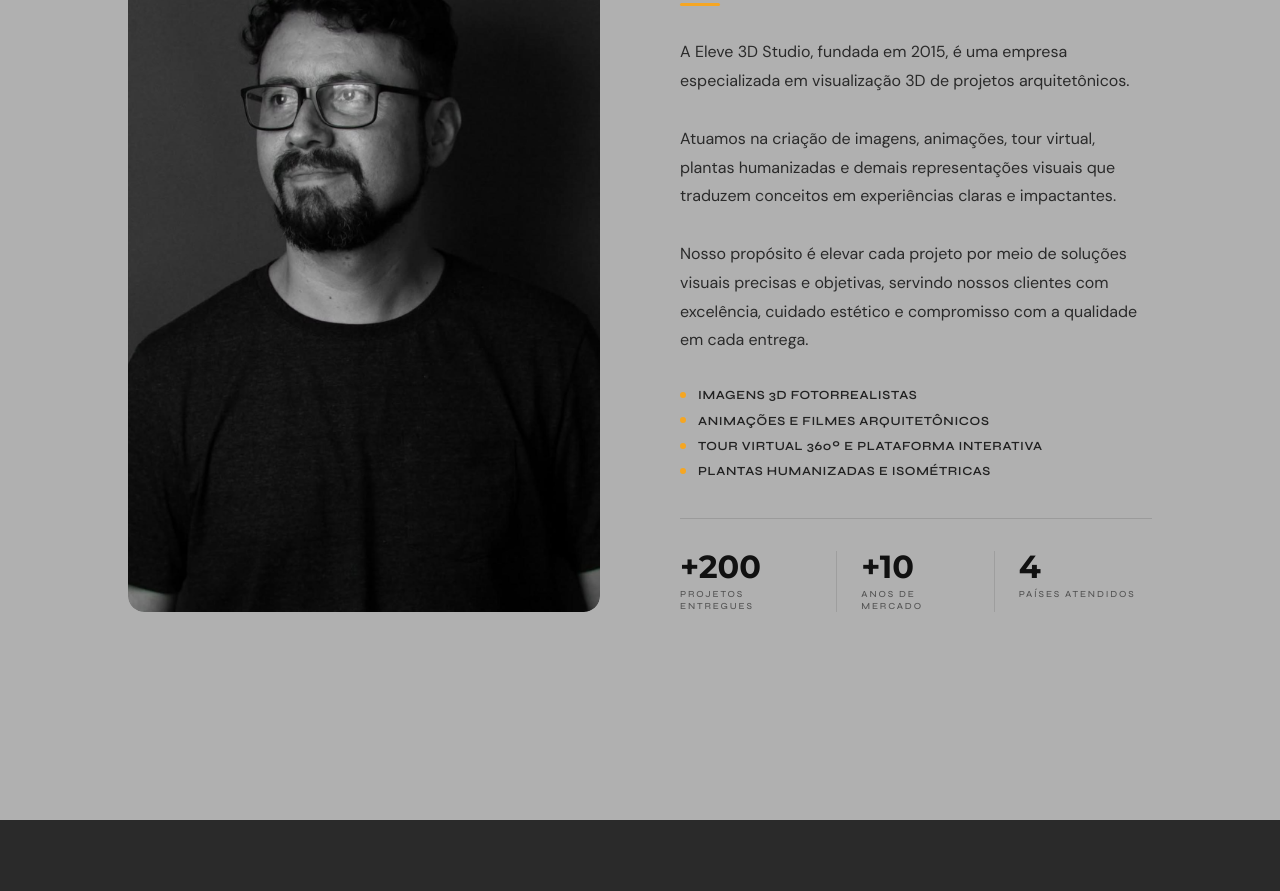
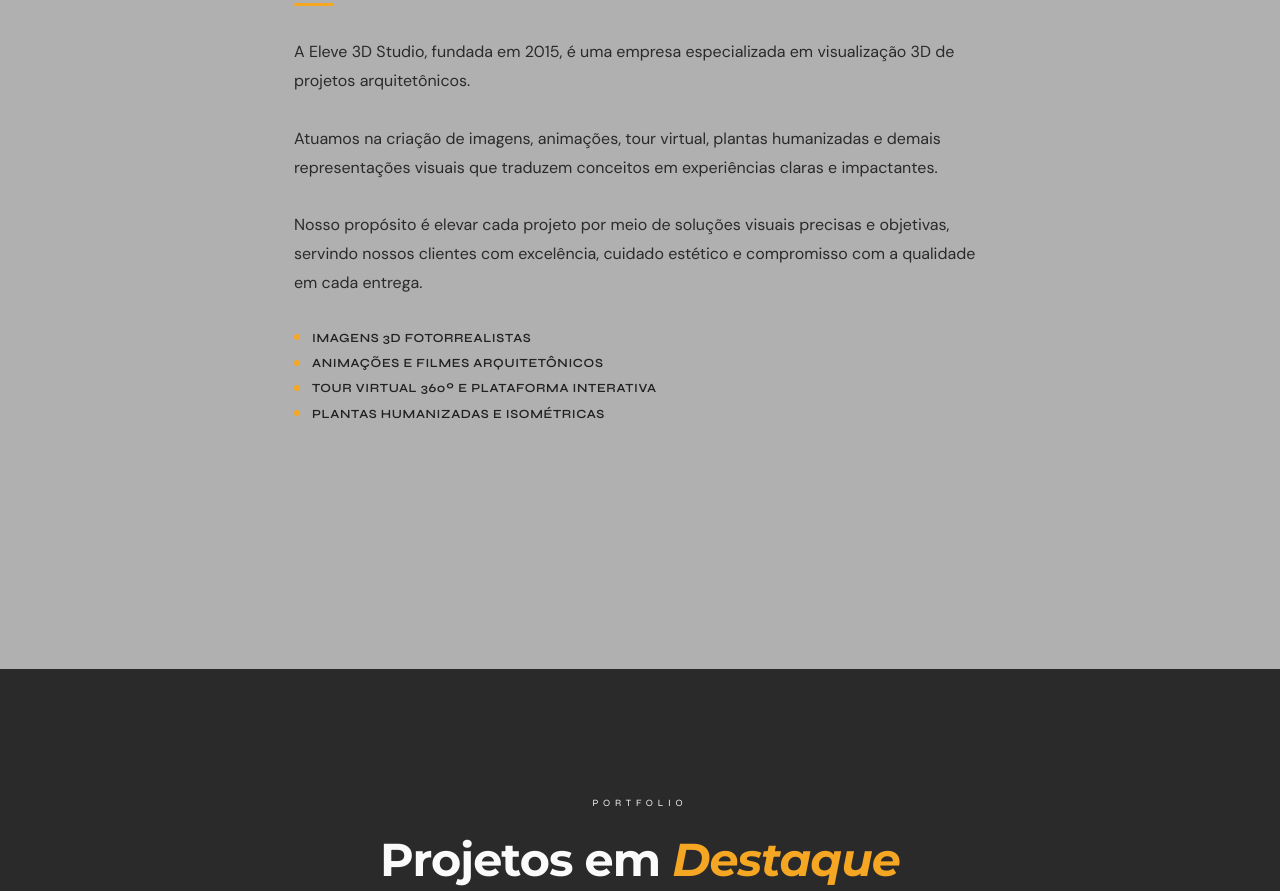
Before and after one commit to jusceliodiaz/eleve3d, a plain HTML site: page index.html in a window 1280 px wide. Shown: the part 1107-1998 px from the top of the page. Drawn offline with Linux system fonts and the light colour scheme.

Commit message:
alteracao

```diff
--- a/index.html
+++ b/index.html
@@ -1631,31 +1631,31 @@
         id="about"
         style="background: #b0b0b0; border-top: 1px solid var(--border)"
       >
-        <div class="ab2-wrap">
-          <!-- Coluna foto -->
+        <div class="ab2-wrap" style="grid-template-columns: 1fr; max-width: 820px;">
+          <!-- Coluna foto (oculto temporariamente)
           <div class="ab2-img rev">
             <img
               src="Images/bruno.jpg"
               alt="Equipe do Eleve 3D Studio trabalhando em projeto de visualização arquitetônica"
             />
           </div>
+          -->
           <!-- Coluna conteúdo -->
           <div class="ab2-content">
             <div class="rev">
               <span class="ab2-eyebrow"></span>
-              <h2 class="ab2-title">
-                <strong>Sobre</strong> nós
-              </h2>
+              <h2 class="ab2-title"><strong>Sobre</strong> nós</h2>
             </div>
             <div class="ab2-divider rev d1"></div>
             <p class="ab2-lead rev d2">
-              A Eleve 3D Studio, fundada em 2015, é uma empresa especializada em visualização 3D de projetos arquitetônicos.<br><br>
-              Atuamos na criação de imagens, animações, tour virtual, plantas humanizadas
-              e demais representações visuais que traduzem conceitos em experiências
-              claras e impactantes.<br><br>
-              Nosso propósito é elevar cada projeto por meio de soluções visuais precisas e objetivas,
-              servindo nossos clientes com excelência, cuidado estético e compromisso com a
-              qualidade em cada entrega.
+              A Eleve 3D Studio, fundada em 2015, é uma empresa especializada em
+              visualização 3D de projetos arquitetônicos.<br /><br />
+              Atuamos na criação de imagens, animações, tour virtual, plantas
+              humanizadas e demais representações visuais que traduzem conceitos
+              em experiências claras e impactantes.<br /><br />
+              Nosso propósito é elevar cada projeto por meio de soluções visuais
+              precisas e objetivas, servindo nossos clientes com excelência,
+              cuidado estético e compromisso com a qualidade em cada entrega.
             </p>
             <ul class="ab2-list rev d3">
               <li><span class="ab2-dot"></span>Imagens 3D fotorrealistas</li>
@@ -1670,6 +1670,7 @@
                 <span class="ab2-dot"></span>Plantas humanizadas e isométricas
               </li>
             </ul>
+            <!-- STATS SOBRE (oculto temporariamente)
             <div class="ab2-stats rev d4">
               <div class="ab2-stat">
                 <span class="ab2-stat-n">+200</span>
@@ -1680,10 +1681,11 @@
                 <span class="ab2-stat-l">Anos de mercado</span>
               </div>
               <div class="ab2-stat">
-                <span class="ab2-stat-n">4</span>
+                <span class="ab2-stat-n">1</span>
                 <span class="ab2-stat-l">Países atendidos</span>
               </div>
             </div>
+            -->
           </div>
         </div>
       </section>
@@ -2100,7 +2102,10 @@
               </div>
               <h3 class="sc-name">Filmes</h3>
               <p class="sc-desc">
-                As animações 3D são produções audiovisuais que apresentam o empreendimento de forma dinâmica e envolvente. Com base em um roteiro estruturado, a narrativa é construída permitindo uma compreensão mais completa.
+                As animações 3D são produções audiovisuais que apresentam o
+                empreendimento de forma dinâmica e envolvente. Com base em um
+                roteiro estruturado, a narrativa é construída permitindo uma
+                compreensão mais completa.
               </p>
               <span class="sc-btn">Confira →</span>
             </div>
@@ -2182,7 +2187,9 @@
               </div>
               <h3 class="sc-name">Plantas Humanizadas</h3>
               <p class="sc-desc">
-                Plantas baixas apresentadas com mobiliário, pessoas e vegetação, transmitindo escala e atmosfera ao projeto. Uma forma clara e atrativa de comunicar o espaço ao cliente final.
+                Plantas baixas apresentadas com mobiliário, pessoas e vegetação,
+                transmitindo escala e atmosfera ao projeto. Uma forma clara e
+                atrativa de comunicar o espaço ao cliente final.
               </p>
               <span class="sc-btn">Confira →</span>
             </div>
```
